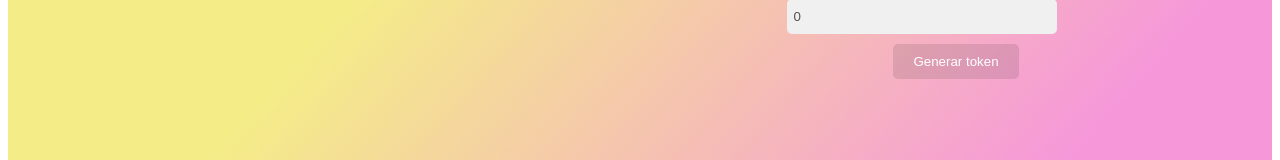
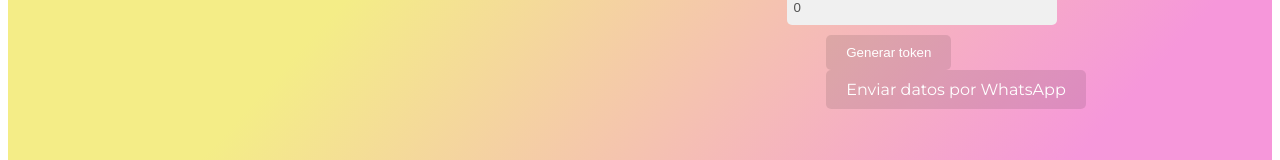
Before and after one commit to bcmfranco/bastina, a Nuxt app: page / in a window 1280 px wide. Shown: the part 471-631 px from the top of the page. Built offline with nearby package versions, Linux system fonts and the light colour scheme; a web font is replaced by a local one.

Commit message:
Add wsp button

```diff
--- a/src/pages/index.vue
+++ b/src/pages/index.vue
@@ -39,6 +39,8 @@
 
       <div id="saving_wrapper">
         <button @click="generateToken()">Generar token</button>
+        <br>
+        <a :href="'https://api.whatsapp.com/send?phone=NUMERO&text=' + encodeURIComponent(mensaje)">Enviar datos por WhatsApp</a>
       </div>
 
     </div>
@@ -132,6 +134,15 @@ export default {
           return item.id + "," + item.value + "," + (item.type === "fixed" ? "f" : "v");
         }).join("zzz");
       }
+    },
+    readToken(token) {
+      var parts = token.split("zzz");
+      var allItems = parts.map(part => {
+        var [id, value, type] = part.split(",");
+        return { id: parseInt(id), value: parseInt(value), type: type === "f" ? "fixed" : "variable" };
+      });
+
+      return allItems;
     }
   },
   computed: {
@@ -190,7 +201,8 @@ export default {
   flex: 1;
 }
 
-button {
+button,
+a {
   padding: 10px 20px;
   border: none;
   border-radius: 5px;
@@ -202,6 +214,10 @@ button {
 
 #saving_wrapper button{
   margin: 10px 0px;
+}
+
+#saving_wrapper a{
+  text-decoration: none;
 }
 
 button:hover {
```
